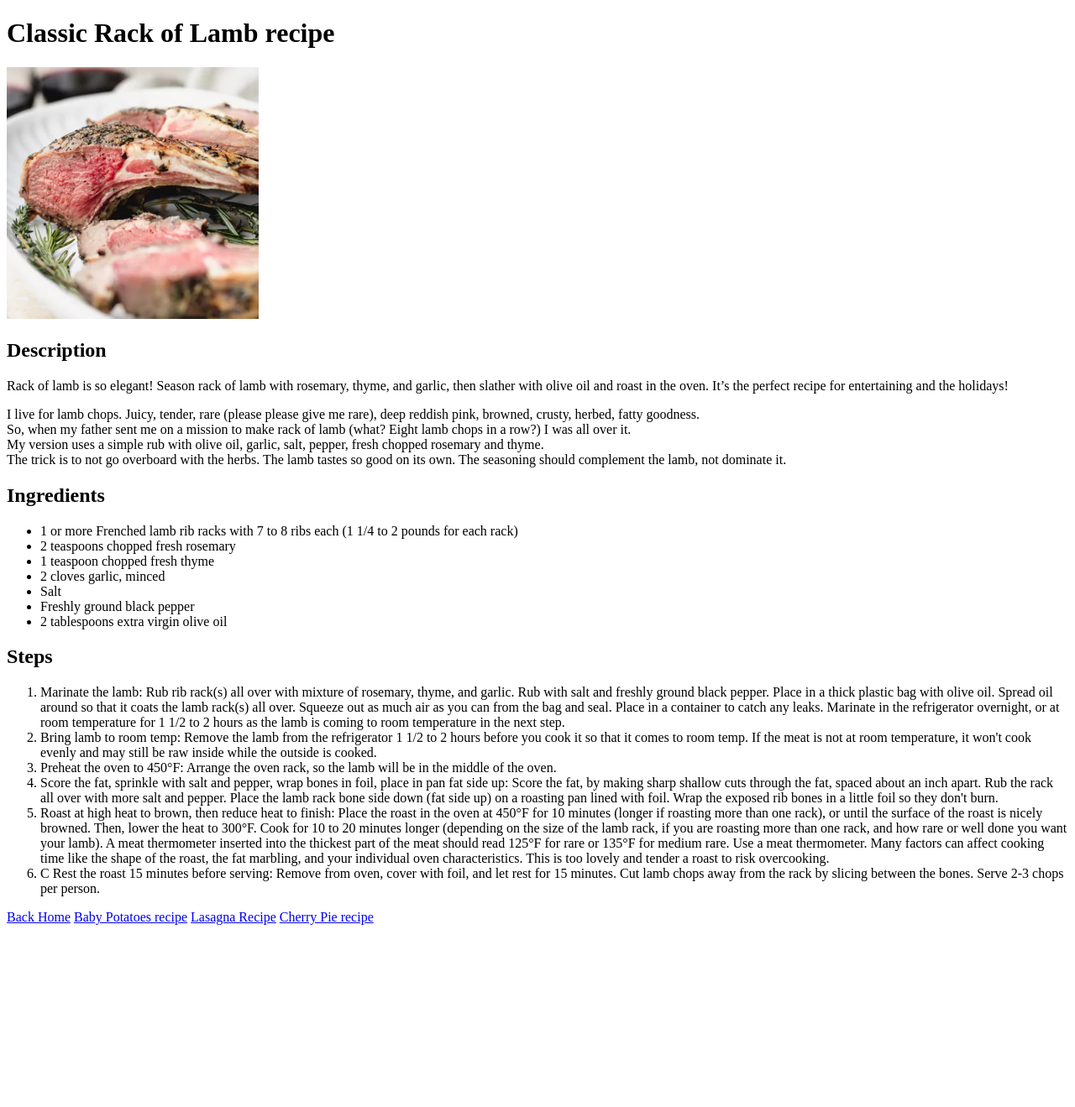
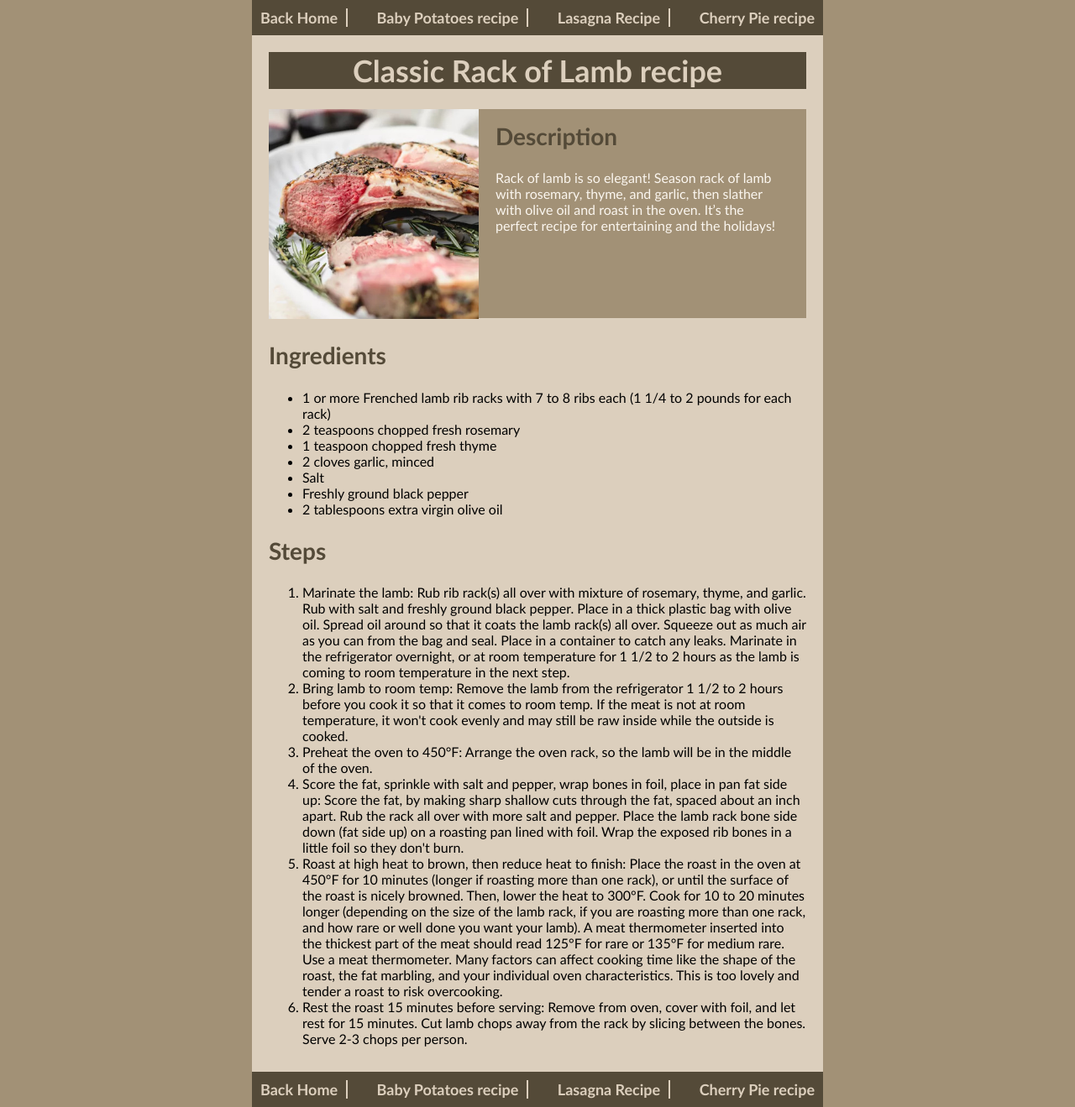
Before and after one commit to Luka-smith/odin-recipes, a plain HTML site: page lamb.html in a window 1280 px wide. Shown: the whole page at 84% size. Before the commit the page ends 1110 px from the top, so only its background shows below. Drawn offline with Linux system fonts and the light colour scheme.

Commit message:
Add style and layout to exesting recipe pages

```diff
--- /dev/null
+++ b/css/styleindex.css
@@ -0,0 +1,52 @@
+/* index page */
+body {
+  font-family: "Gill Sans", "Gill Sans MT", Calibri, "Trebuchet MS", sans-serif;
+  background-color: rgb(162, 145, 118);
+  padding: 0;
+  margin: 0;
+}
+.mainBody {
+  background-color: rgb(220, 207, 189);
+  width: fit-content;
+  margin: auto;
+}
+h1 {
+  font-size: 36px;
+  font-weight: bold;
+  text-align: center;
+}
+#mainHeader {
+  background-color: rgb(84, 74, 56);
+  margin-top: 40px;
+  color: rgb(220, 207, 189);
+}
+
+h2 {
+  font-size: 28px;
+  color: rgb(84, 74, 56);
+}
+h3 {
+  font-size: 24px;
+  color: rgb(84, 74, 56);
+}
+
+.recipeCatalog img {
+  width: 200px;
+}
+.recipeCatalog {
+  display: flex;
+}
+.recipeCatalog a {
+  text-decoration-line: none;
+}
+.picBox {
+  width: 200px;
+  margin-right: 10px;
+  margin-left: 10px;
+}
+.picBox a {
+  font-weight: bold;
+  color: rgb(84, 74, 56);
+  font-size: 20px;
+}
+/* recipe pages */
--- /dev/null
+++ b/css/stylepages.css
@@ -0,0 +1,47 @@
+.bottomLinks a {
+  text-decoration-line: none;
+  /* margin-right: 10px; */
+  color: rgb(220, 207, 189);
+  font-weight: bold;
+  font-size: 18px;
+}
+.bottomLinks {
+  display: flex;
+  background-color: rgb(84, 74, 56);
+  margin: -20px;
+  padding: 10px;
+  justify-content: space-between;
+}
+.bottomLinks .borderRight {
+  border-right: 2px solid rgb(220, 207, 189);
+  padding-right: 10px;
+}
+
+.picAndDescr img {
+  height: 250px;
+  width: auto;
+}
+.imageBox {
+  margin: 0;
+  padding: 0;
+}
+.picAndDescr {
+  display: flex;
+  flex-direction: row;
+}
+.mainBody {
+  width: 50%;
+  padding: 20px;
+}
+.stepBox {
+  margin-bottom: 50px;
+}
+.descrParaBox {
+  padding: 0 20px;
+  margin-bottom: 4px;
+  background-color: rgb(162, 145, 118);
+  color: rgb(251, 246, 239);
+}
+.descrParaBox h2 {
+  margin-top: 15px;
+}
--- a/lamb.html
+++ b/lamb.html
@@ -4,38 +4,48 @@
     <meta charset="UTF-8" />
     <meta http-equiv="X-UA-Compatible" content="IE=edge" />
     <meta name="viewport" content="width=device-width, initial-scale=1.0" />
-    <link rel="stylesheet" href="styles.css" />
+    <link rel="stylesheet" href="css/styleindex.css" />
+    <link rel="stylesheet" href="css/stylepages.css" />
     <title>Rack of Lamb recipe</title>
   </head>
   <body>
+    <div class="mainBody">
+      <div class="bottomLinks">
+        <div class="borderRight"><a href="index.html">Back Home</a></div>
+
+        <div class="borderRight">
+          <a href="potatoes.html">Baby Potatoes recipe</a>
+        </div>
+
+        <div class="borderRight">
+          <a href="lasagna.html">Lasagna Recipe</a>
+        </div>
+        <div class="borderNone"><a href="pie.html">Cherry Pie recipe</a></div>
+      </div>
       <h1 id="mainHeader" class="textStyle">Classic Rack of Lamb recipe</h1>
-    <img
-      src="images/lamb.jpg"
-      alt="Few pieces of lamb on a plate"
-      width="300"
-    />
-    <br />
-    <h2 class="secondHeader textStyle">Description</h2>
+      <div class="picAndDescr">
+        <div class="imageBox">
+          <img src="images/lamb.jpg" alt="Classic Rack of Lamb on a plate" />
+        </div>
+
+        <div class="descrParaBox">
+          <div class="headerDescr">
+            <h2 class="textStyle">Description</h2>
+          </div>
+
           <p class="descrPara">
-      Rack of lamb is so elegant! Season rack of lamb with rosemary, thyme, and
-      garlic, then slather with olive oil and roast in the oven. It’s the
-      perfect recipe for entertaining and the holidays!
+            Rack of lamb is so elegant! Season rack of lamb with rosemary,
+            thyme, and garlic, then slather with olive oil and roast in the
+            oven. It’s the perfect recipe for entertaining and the holidays!
           </p>
-    <p class="descrPara">
-      I live for lamb chops. Juicy, tender, rare (please please give me rare),
-      deep reddish pink, browned, crusty, herbed, fatty goodness. <br />
+        </div>
+      </div>
 
-      So, when my father sent me on a mission to make rack of lamb (what? Eight
-      lamb chops in a row?) I was all over it. <br />
+      <div class="headerIng">
+        <h2 class="secondHeader textStyle">Ingredients</h2>
+      </div>
 
-      My version uses a simple rub with olive oil, garlic, salt, pepper, fresh
-      chopped rosemary and thyme. <br />
-
-      The trick is to not go overboard with the herbs. The lamb tastes so good
-      on its own. The seasoning should complement the lamb, not dominate it.
-    </p>
-
-    <h2 class="secondHeader textStyle">Ingredients</h2>
+      <div class="listIng">
         <ul class="recipeList">
           <li>
             1 or more Frenched lamb rib racks with 7 to 8 ribs each (1 1/4 to 2
@@ -48,60 +58,72 @@
           <li>Freshly ground black pepper</li>
           <li>2 tablespoons extra virgin olive oil</li>
         </ul>
-
+      </div>
+      <div class="stepBox">
         <h2 class="secondHeader textStyle">Steps</h2>
         <ol class="stepsList">
           <li>
-        Marinate the lamb: Rub rib rack(s) all over with mixture of rosemary,
-        thyme, and garlic. Rub with salt and freshly ground black pepper. Place
-        in a thick plastic bag with olive oil. Spread oil around so that it
-        coats the lamb rack(s) all over. Squeeze out as much air as you can from
-        the bag and seal. Place in a container to catch any leaks. Marinate in
-        the refrigerator overnight, or at room temperature for 1 1/2 to 2 hours
-        as the lamb is coming to room temperature in the next step.
+            Marinate the lamb: Rub rib rack(s) all over with mixture of
+            rosemary, thyme, and garlic. Rub with salt and freshly ground black
+            pepper. Place in a thick plastic bag with olive oil. Spread oil
+            around so that it coats the lamb rack(s) all over. Squeeze out as
+            much air as you can from the bag and seal. Place in a container to
+            catch any leaks. Marinate in the refrigerator overnight, or at room
+            temperature for 1 1/2 to 2 hours as the lamb is coming to room
+            temperature in the next step.
+          </li>
+
+          <li>
+            Bring lamb to room temp: Remove the lamb from the refrigerator 1 1/2
+            to 2 hours before you cook it so that it comes to room temp. If the
+            meat is not at room temperature, it won't cook evenly and may still
+            be raw inside while the outside is cooked.
+          </li>
+
+          <li>
+            Preheat the oven to 450°F: Arrange the oven rack, so the lamb will
+            be in the middle of the oven.
           </li>
           <li>
-        Bring lamb to room temp: Remove the lamb from the refrigerator 1 1/2 to
-        2 hours before you cook it so that it comes to room temp. If the meat is
-        not at room temperature, it won't cook evenly and may still be raw
-        inside while the outside is cooked.
+            Score the fat, sprinkle with salt and pepper, wrap bones in foil,
+            place in pan fat side up: Score the fat, by making sharp shallow
+            cuts through the fat, spaced about an inch apart. Rub the rack all
+            over with more salt and pepper. Place the lamb rack bone side down
+            (fat side up) on a roasting pan lined with foil. Wrap the exposed
+            rib bones in a little foil so they don't burn.
           </li>
           <li>
-        Preheat the oven to 450°F: Arrange the oven rack, so the lamb will be in
-        the middle of the oven.
+            Roast at high heat to brown, then reduce heat to finish: Place the
+            roast in the oven at 450°F for 10 minutes (longer if roasting more
+            than one rack), or until the surface of the roast is nicely browned.
+            Then, lower the heat to 300°F. Cook for 10 to 20 minutes longer
+            (depending on the size of the lamb rack, if you are roasting more
+            than one rack, and how rare or well done you want your lamb). A meat
+            thermometer inserted into the thickest part of the meat should read
+            125°F for rare or 135°F for medium rare. Use a meat thermometer.
+            Many factors can affect cooking time like the shape of the roast,
+            the fat marbling, and your individual oven characteristics. This is
+            too lovely and tender a roast to risk overcooking.
           </li>
           <li>
-        Score the fat, sprinkle with salt and pepper, wrap bones in foil, place
-        in pan fat side up: Score the fat, by making sharp shallow cuts through
-        the fat, spaced about an inch apart. Rub the rack all over with more
-        salt and pepper. Place the lamb rack bone side down (fat side up) on a
-        roasting pan lined with foil. Wrap the exposed rib bones in a little
-        foil so they don't burn.
-      </li>
-      <li>
-        Roast at high heat to brown, then reduce heat to finish: Place the roast
-        in the oven at 450°F for 10 minutes (longer if roasting more than one
-        rack), or until the surface of the roast is nicely browned. Then, lower
-        the heat to 300°F. Cook for 10 to 20 minutes longer (depending on the
-        size of the lamb rack, if you are roasting more than one rack, and how
-        rare or well done you want your lamb). A meat thermometer inserted into
-        the thickest part of the meat should read 125°F for rare or 135°F for
-        medium rare. Use a meat thermometer. Many factors can affect cooking
-        time like the shape of the roast, the fat marbling, and your individual
-        oven characteristics. This is too lovely and tender a roast to risk
-        overcooking.
-      </li>
-      <li>
-        C Rest the roast 15 minutes before serving: Remove from oven, cover with
-        foil, and let rest for 15 minutes. Cut lamb chops away from the rack by
-        slicing between the bones. Serve 2-3 chops per person.
+            Rest the roast 15 minutes before serving: Remove from oven, cover
+            with foil, and let rest for 15 minutes. Cut lamb chops away from the
+            rack by slicing between the bones. Serve 2-3 chops per person.
           </li>
         </ol>
-    <div>
-      <a href="index.html">Back Home</a>
+      </div>
+      <div class="bottomLinks">
+        <div class="borderRight"><a href="index.html">Back Home</a></div>
+
+        <div class="borderRight">
           <a href="potatoes.html">Baby Potatoes recipe</a>
+        </div>
+
+        <div class="borderRight">
           <a href="lasagna.html">Lasagna Recipe</a>
-      <a href="pie.html">Cherry Pie recipe</a>
+        </div>
+        <div class="borderNone"><a href="pie.html">Cherry Pie recipe</a></div>
+      </div>
     </div>
   </body>
 </html>
```
Also changed, not shown: index.html (+30 -8 lines), lasagna.html (+57 -19 lines), pie.html (+67 -36 lines), potatoes.html (+49 -12 lines), images/pie.jpg, styles.css (deleted), 1 other file. Lines whose indentation alone changed are shown as unchanged.
